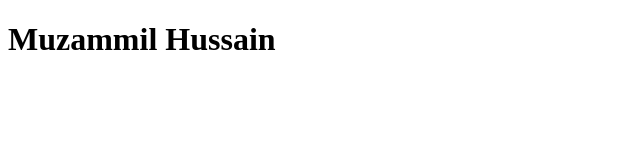
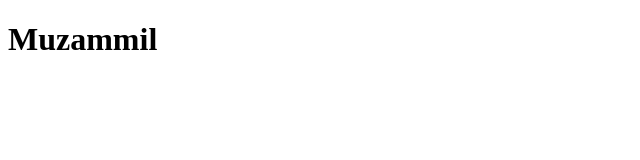
Before and after one commit to muz-mil/Git_practise, a plain HTML site: page index.html in a window 1280 px wide. Shown: the whole page, without its empty margins (0-640 px from the left). Drawn offline with Linux system fonts and the light colour scheme.

Commit message:
Fix: changes a html file

```diff
--- a/index.html
+++ b/index.html
@@ -6,6 +6,6 @@
     <title>Document</title>
 </head>
 <body>
-    <h1>Muzammil Hussain</h1>
+    <h1>Muzammil </h1>
 </body>
 </html>
```
